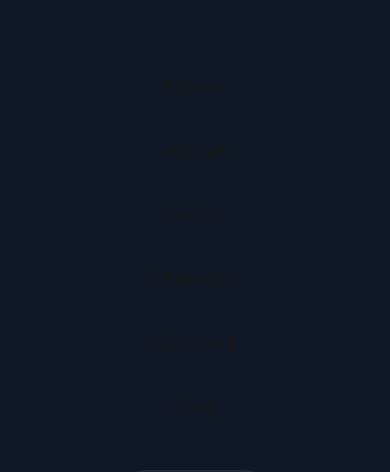
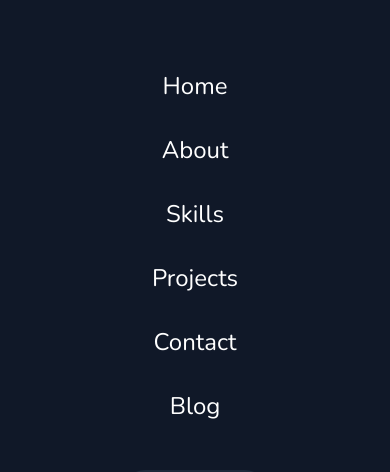
Before and after one commit to clifforddonk/portfolio, a Next.js app: page /homepage in a window 390 px wide. Both pictures are taken after a click on the button 354 px from the left and 32 px from the top of the page. Shown: the part 130-602 px from the top of the page. Built offline with nearby package versions, Linux system fonts and the light colour scheme; no server answers.

Commit message:
new changes

```diff
--- a/app/components/layout/NavBar.jsx
+++ b/app/components/layout/NavBar.jsx
@@ -173,7 +173,7 @@
                   >
                     <a
                       href={href}
-                      className="text-2xl font-medium white hover:text-blue-300 transition-colors relative group"
+                      className="text-2xl font-medium text-white hover:text-blue-300 transition-colors relative group"
                       onClick={() => setIsMenuOpen(false)}
                     >
                       {item}
```
